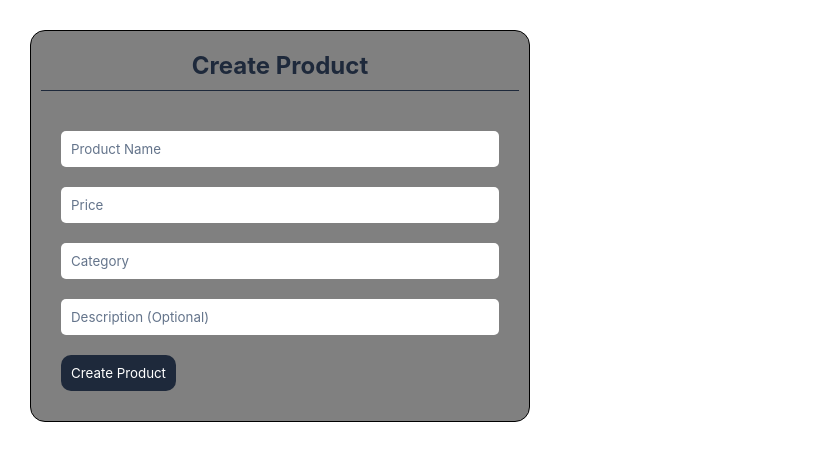
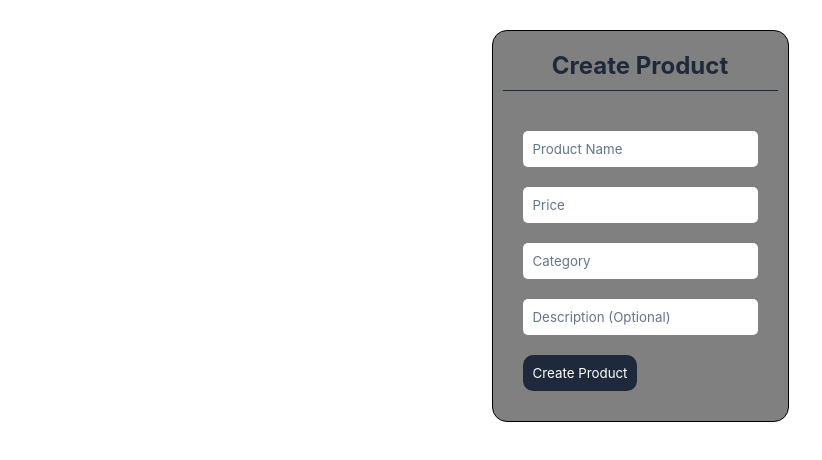
Before and after one commit to Josh-codes165/December-Assignment, a React (Vite) app: page / in a window 1280 px wide. Shown: the top 460 px of the page, without its empty margins (0-822 px from the left). Built offline with nearby package versions, Linux system fonts and the light colour scheme.

Commit message:
Adim Commit

```diff
--- a/src/App.css
+++ b/src/App.css
@@ -6,9 +6,13 @@
   padding: 10px 10px;
 
 }
+body {
+  display: flex;
+  justify-content: center;
+  align-items: center;
+}
 .container {
   display: flex;
-  align-self: center;
   flex-direction: column;
   align-self: center;
   max-width: 500px;
```
